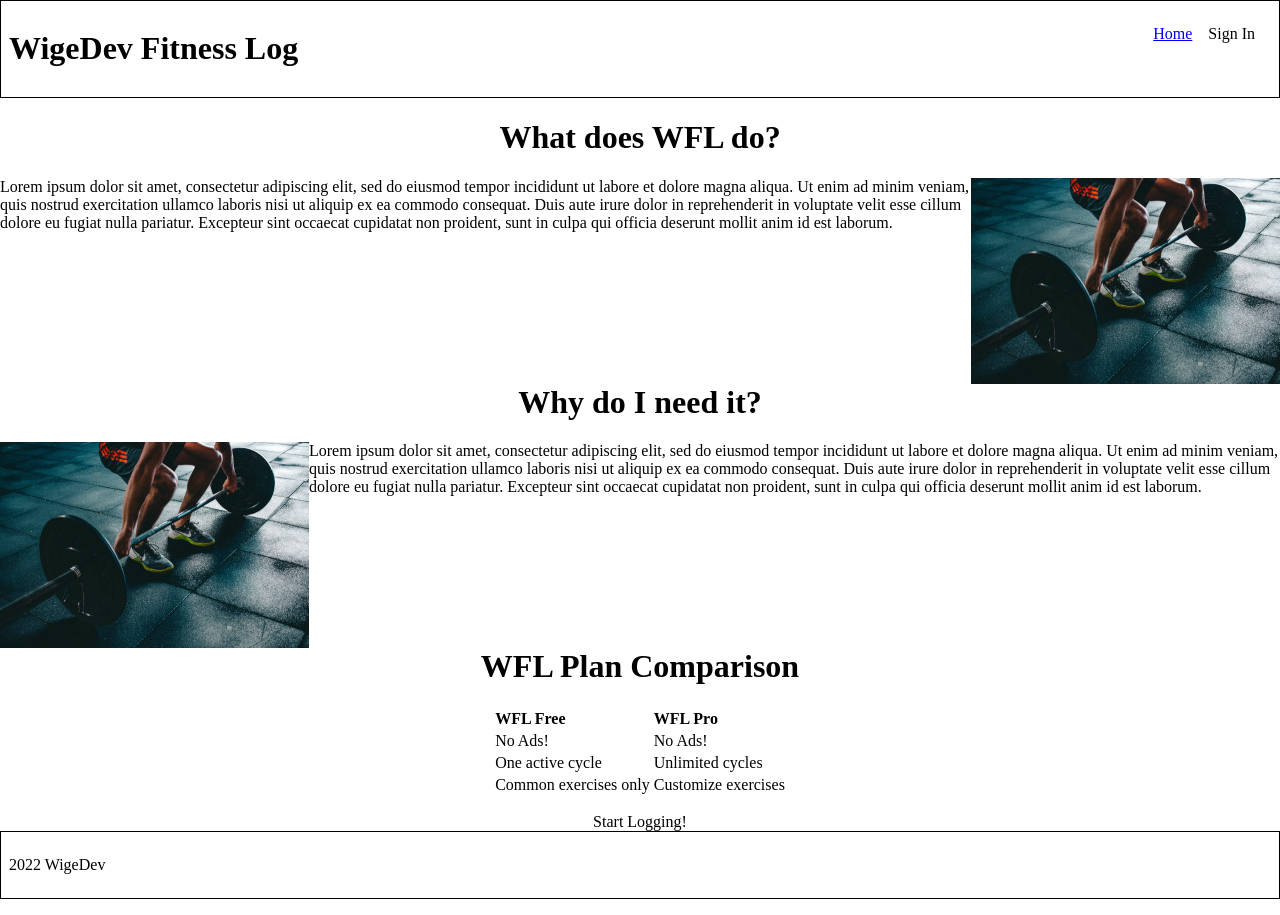
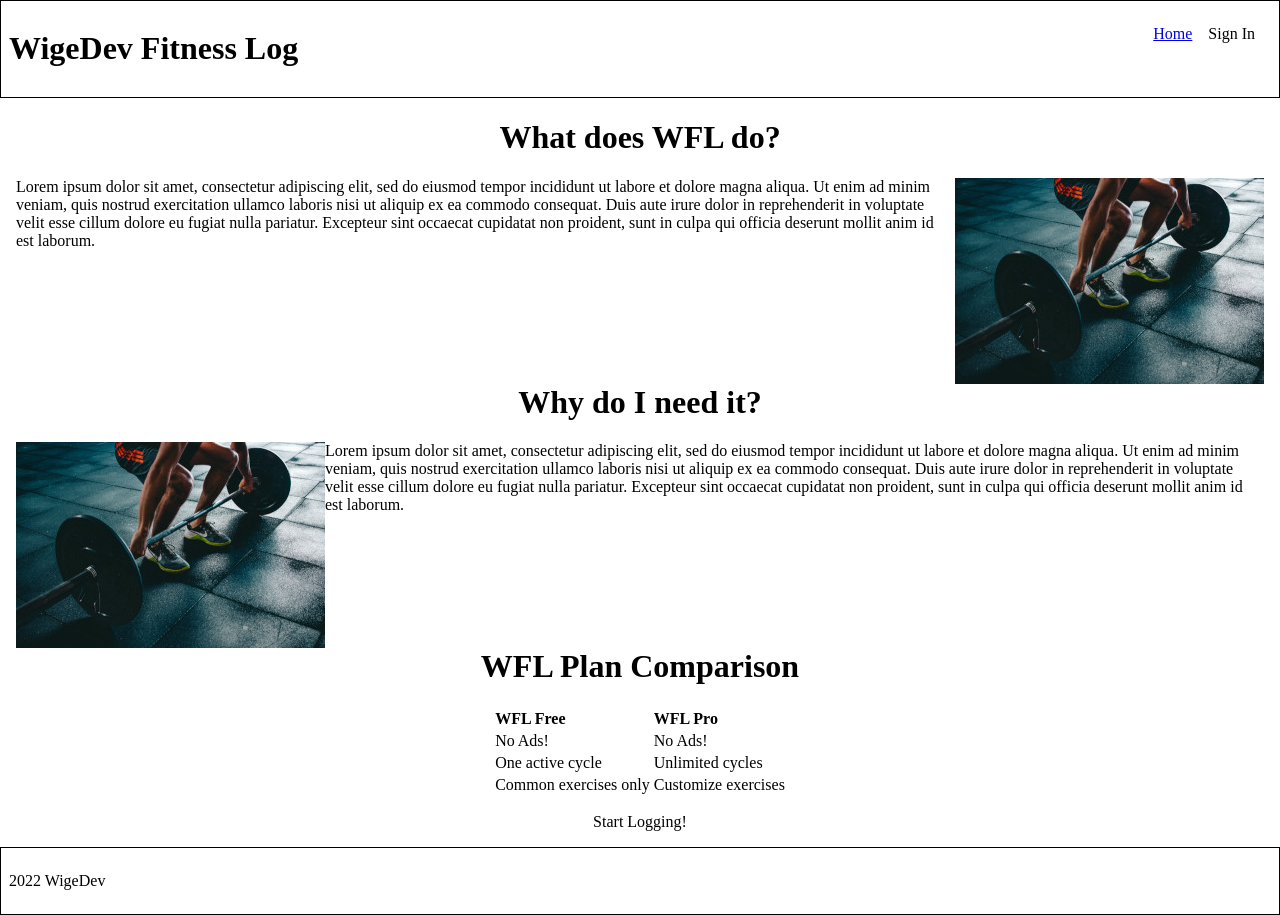
Before and after one commit to garywige/wigedev-fitness-log, an Angular app: page /home in a window 1280 px wide. Built offline with nearby package versions, Linux system fonts and the light colour scheme.

Commit message:
applied margin to inner content

```diff
--- a/src/app/app.component.css
+++ b/src/app/app.component.css
@@ -12,3 +12,7 @@
   display: inline;
   margin-right: 16px;
 }
+
+.content{
+  margin: 16px;
+}
--- a/src/app/app.component.html
+++ b/src/app/app.component.html
@@ -6,7 +6,9 @@
   <h1>WigeDev Fitness Log</h1>
 </div>
 
-<router-outlet></router-outlet>
+<div class="content">
+  <router-outlet></router-outlet>
+</div>
 
 <div class="footer">
   <p>2022 WigeDev</p>
```
